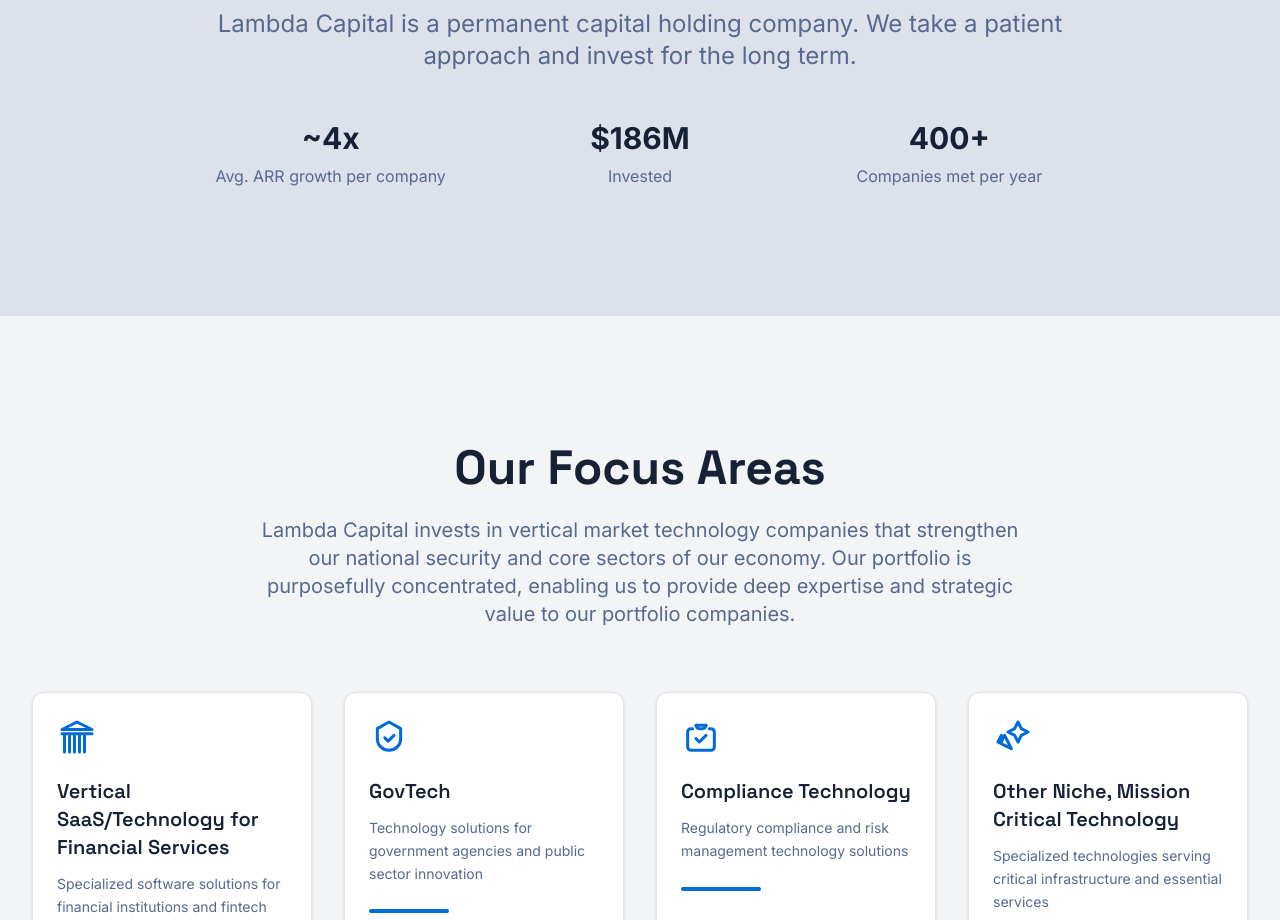
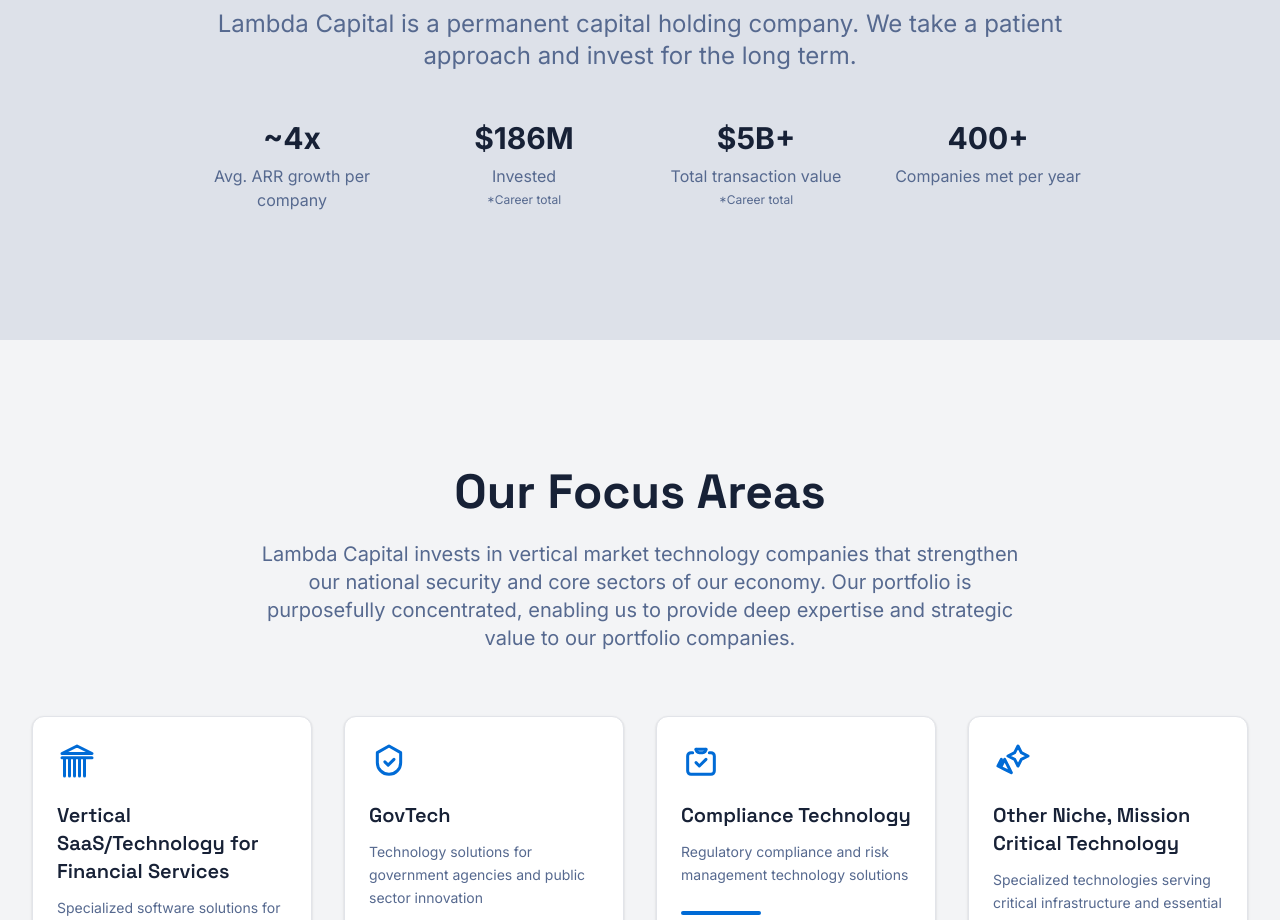
Before and after one commit to dgiovanzana-lambdavp/new-lambda-website, a Next.js app: page / in a window 1280 px wide. Shown: the part 1000-1920 px from the top of the page. Built offline with nearby package versions, Linux system fonts and the light colour scheme.

Commit message:
Add files via upload

```diff
--- a/src/app/page.tsx
+++ b/src/app/page.tsx
@@ -32,14 +32,18 @@
         <p className="text-xl md:text-2xl text-muted leading-relaxed mb-8">
           Lambda Capital is a permanent capital holding company. We take a patient approach and invest for the long term.
         </p>
-            <div className="grid grid-cols-1 md:grid-cols-3 gap-8 mt-12">
+            <div className="grid grid-cols-1 md:grid-cols-4 gap-8 mt-12">
               <div className="text-center">
                 <div className="text-3xl font-bold text-foreground mb-2">~4x</div>
                 <div className="text-muted">Avg. ARR growth per company</div>
               </div>
               <div className="text-center">
                 <div className="text-3xl font-bold text-foreground mb-2">$186M</div>
-                <div className="text-muted">Invested</div>
+                <div className="text-muted">Invested<span className="text-xs block mt-1">*Career total</span></div>
+              </div>
+              <div className="text-center">
+                <div className="text-3xl font-bold text-foreground mb-2">$5B+</div>
+                <div className="text-muted">Total transaction value<span className="text-xs block mt-1">*Career total</span></div>
               </div>
               <div className="text-center">
                 <div className="text-3xl font-bold text-foreground mb-2">400+</div>
--- a/src/app/team/page.tsx
+++ b/src/app/team/page.tsx
@@ -55,14 +55,18 @@
             <p className="text-xl text-text-secondary max-w-3xl mx-auto mb-8">
               Lambda Capital is a permanent capital holding company. We take a patient approach and invest for the long term.
             </p>
-            <div className="flex justify-center items-center gap-16 mt-12">
+            <div className="grid grid-cols-1 md:grid-cols-4 gap-8 mt-12 max-w-6xl mx-auto">
               <div className="text-center">
                 <div className="text-3xl font-bold text-foreground mb-2">~4x</div>
                 <div className="text-muted">Avg. ARR growth per company</div>
               </div>
               <div className="text-center">
                 <div className="text-3xl font-bold text-foreground mb-2">$186M</div>
-                <div className="text-muted">Invested</div>
+                <div className="text-muted">Invested<span className="text-xs block mt-1">*Career total</span></div>
+              </div>
+              <div className="text-center">
+                <div className="text-3xl font-bold text-foreground mb-2">$5B+</div>
+                <div className="text-muted">Total transaction value<span className="text-xs block mt-1">*Career total</span></div>
               </div>
               <div className="text-center">
                 <div className="text-3xl font-bold text-foreground mb-2">400+</div>
--- a/src/components/Hero.tsx
+++ b/src/components/Hero.tsx
@@ -27,7 +27,7 @@
             playsInline
             preload="auto"
           >
-            <source src={encodeURI('/Defense+ v2.mp4')} type="video/mp4" />
+            <source src="/Defense-plus.mp4" type="video/mp4" />
           </video>
         </div>
 
```
Also changed, not shown: 1 other file (tests, documents, lock files or other folders).
